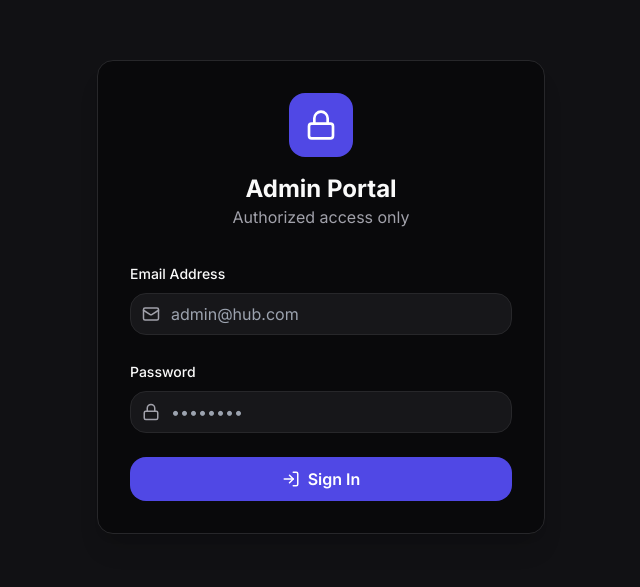
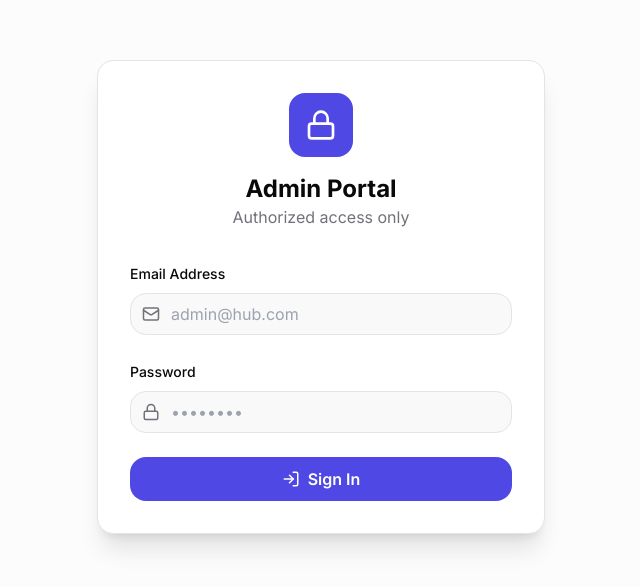
Before and after one commit to Ratul-NotFound/NeuroStack, a React (Vite) app in the folder frontend/: page /login in a window 1280 px wide. Shown: the part 103-690 px from the top of the page, without its empty margins (319-959 px from the left). Built offline with nearby package versions, Linux system fonts and the light colour scheme; no server answers.

Commit message:
fix: restore light/dark theme switching logic
- Fixed :root variables to provide a clean light theme
- Corrected .dark overrides to maintain the indigo dark theme
- Enabled seamless toggling between modes

```diff
--- a/frontend/src/index.css
+++ b/frontend/src/index.css
@@ -4,34 +4,46 @@
 
 @layer base {
   :root {
-    --background: 240 10% 3.9%; /* Darker background by default for premium feel */
+    --background: 0 0% 100%;
+    --foreground: 240 10% 3.9%;
+    --card: 0 0% 100%;
+    --card-foreground: 240 10% 3.9%;
+    --popover: 0 0% 100%;
+    --popover-foreground: 240 10% 3.9%;
+    --primary: 243 75% 59%;
+    --primary-foreground: 0 0% 100%;
+    --secondary: 240 4.8% 95.9%;
+    --secondary-foreground: 240 5.9% 10%;
+    --muted: 240 4.8% 95.9%;
+    --muted-foreground: 240 3.8% 46.1%;
+    --accent: 250 84% 63%;
+    --accent-foreground: 240 5.9% 10%;
+    --destructive: 0 84.2% 60.2%;
+    --destructive-foreground: 0 0% 98%;
+    --border: 240 5.9% 90%;
+    --input: 240 5.9% 90%;
+    --ring: 243 75% 59%;
+    --radius: 1rem;
+  }
+
+  .dark {
+    --background: 240 10% 3.9%;
     --foreground: 0 0% 98%;
     --card: 240 10% 3.9%;
     --card-foreground: 0 0% 98%;
     --popover: 240 10% 3.9%;
     --popover-foreground: 0 0% 98%;
-    --primary: 243 75% 59%;    /* Vibrant Indigo */
+    --primary: 243 75% 59%;
     --primary-foreground: 0 0% 100%;
     --secondary: 240 3.7% 15.9%;
     --secondary-foreground: 0 0% 98%;
     --muted: 240 3.7% 15.9%;
     --muted-foreground: 240 5% 64.9%;
-    --accent: 250 84% 63%;     /* Soft Violet */
+    --accent: 250 84% 63%;
     --accent-foreground: 0 0% 98%;
-    --destructive: 0 62.8% 30.6%;
-    --destructive-foreground: 0 0% 98%;
     --border: 240 3.7% 15.9%;
     --input: 240 3.7% 15.9%;
     --ring: 243 75% 59%;
-    --radius: 1rem;
-  }
-
-  /* Force dark mode theme as the default for a premium 'Neuro' look */
-  .dark {
-    --background: 240 10% 3.9%;
-    --foreground: 0 0% 98%;
-    --primary: 243 75% 59%;
-    --accent: 250 84% 63%;
   }
 }
 
```
